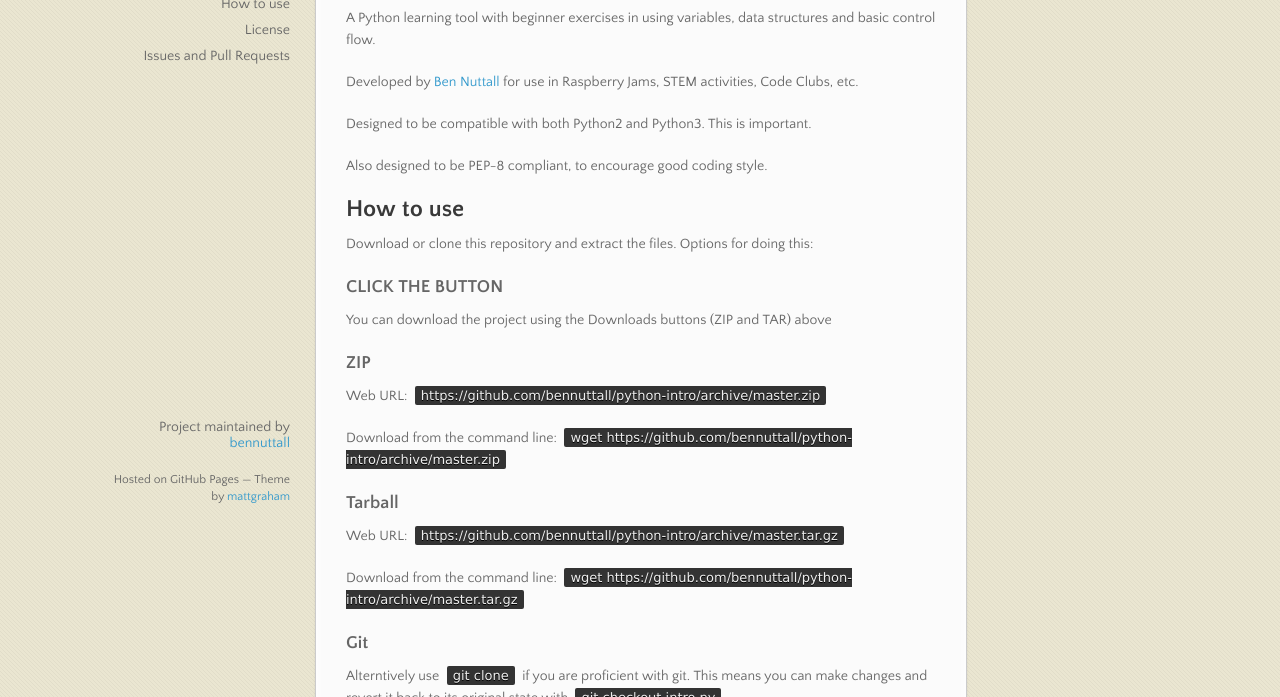
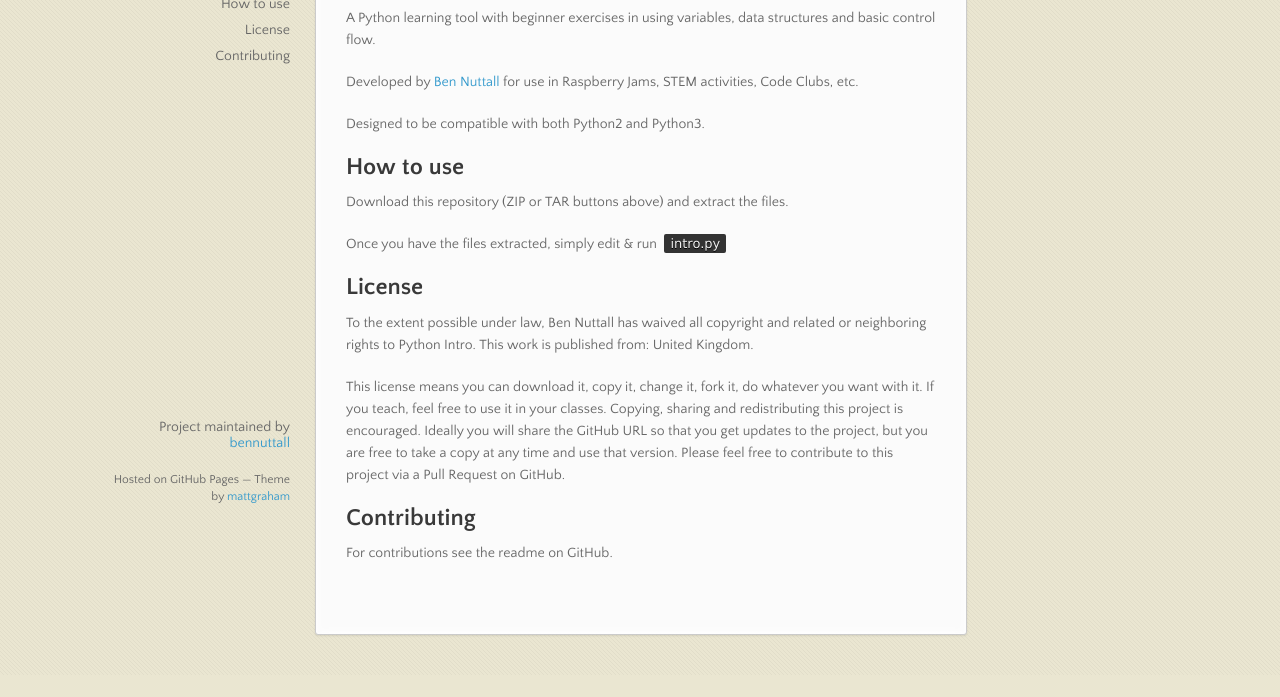
Before and after one commit to bennuttall/python-intro, a plain HTML site: page index.html in a window 1280 px wide. Shown: the part 255-952 px from the top of the page. After the commit the page ends 930 px from the top, so only its background shows below. Drawn offline with nearby package versions, Linux system fonts and the light colour scheme.

Commit message:
Remove technical details and developer stuff, make more teacher friendly

```diff
--- a/index.html
+++ b/index.html
@@ -46,56 +46,23 @@
 
 <p>Developed by <a href="http://bennuttall.com">Ben Nuttall</a> for use in Raspberry Jams, STEM activities, Code Clubs, etc.</p>
 
-<p>Designed to be compatible with both Python2 and Python3. This is important.</p>
+<p>Designed to be compatible with both Python2 and Python3.</p>
 
-<p>Also designed to be PEP-8 compliant, to encourage good coding style.</p>
+<h2><a name="how-to-use" class="anchor" href="#how-to-use"><span class="octicon octicon-link"></span></a>How to use</h2>
 
-<h2>
-<a name="how-to-use" class="anchor" href="#how-to-use"><span class="octicon octicon-link"></span></a>How to use</h2>
-
-<p>Download or clone this repository and extract the files. Options for doing this:</p>
-
-<h3>
-<a name="click-the-button" class="anchor" href="#click-the-button"><span class="octicon octicon-link"></span></a>CLICK THE BUTTON</h3>
-
-<p>You can download the project using the Downloads buttons (ZIP and TAR) above</p>
-
-<h3>
-<a name="zip" class="anchor" href="#zip"><span class="octicon octicon-link"></span></a>ZIP</h3>
-
-<p>Web URL: <code>https://github.com/bennuttall/python-intro/archive/master.zip</code></p>
-
-<p>Download from the command line: <code>wget https://github.com/bennuttall/python-intro/archive/master.zip</code></p>
-
-<h3>
-<a name="tarball" class="anchor" href="#tarball"><span class="octicon octicon-link"></span></a>Tarball</h3>
-
-<p>Web URL: <code>https://github.com/bennuttall/python-intro/archive/master.tar.gz</code></p>
-
-<p>Download from the command line: <code>wget https://github.com/bennuttall/python-intro/archive/master.tar.gz</code></p>
-
-<h3>
-<a name="git" class="anchor" href="#git"><span class="octicon octicon-link"></span></a>Git</h3>
-
-<p>Alterntively use <code>git clone</code> if you are proficient with git. This means you can make changes and revert it back to its original state with <code>git checkout intro.py</code></p>
-
-<p><code>git clone git@github.com:bennuttall/python-intro.git</code></p>
+<p>Download this repository (ZIP or TAR buttons above) and extract the files.</p>
 
 <p>Once you have the files extracted, simply edit &amp; run <code>intro.py</code></p>
 
-<h2>
-<a name="license" class="anchor" href="#license"><span class="octicon octicon-link"></span></a>License</h2>
+<h2><a name="license" class="anchor" href="#license"><span class="octicon octicon-link"></span></a>License</h2>
 
 <p>To the extent possible under law, Ben Nuttall has waived all copyright and related or neighboring rights to Python Intro. This work is published from: United Kingdom.</p>
 
 <p>This license means you can download it, copy it, change it, fork it, do whatever you want with it. If you teach, feel free to use it in your classes. Copying, sharing and redistributing this project is encouraged. Ideally you will share the GitHub URL so that you get updates to the project, but you are free to take a copy at any time and use that version. Please feel free to contribute to this project via a Pull Request on GitHub.</p>
 
-<h2>
-<a name="issues-and-pull-requests" class="anchor" href="#issues-and-pull-requests"><span class="octicon octicon-link"></span></a>Issues and Pull Requests</h2>
+<h2><a name="contributing" class="anchor" href="#contributing"><span class="octicon octicon-link"></span></a>Contributing</h2>
 
-<p>If you have an issue and don't know how to fix it, please file an issue on GitHub.</p>
-
-<p>If you would like to rephrase the wording or change the code, fork this project and file a pull request with the original repository which will be reviewed by the author.</p>
+<p>For contributions see the readme on GitHub.</p>
       </section>
       <footer>
         <p>Project maintained by <a href="https://github.com/bennuttall">bennuttall</a></p>
```
